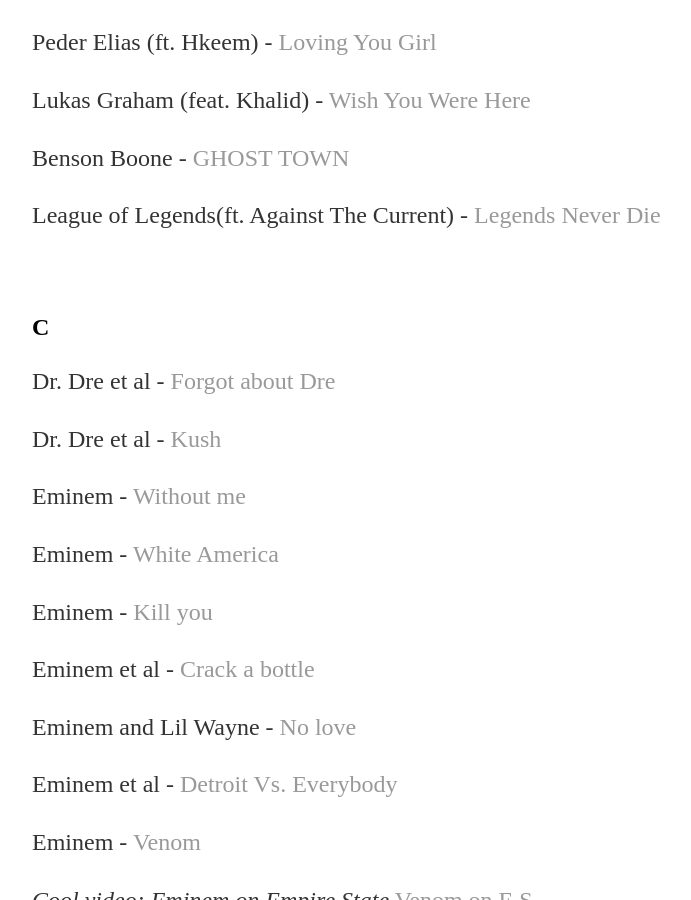
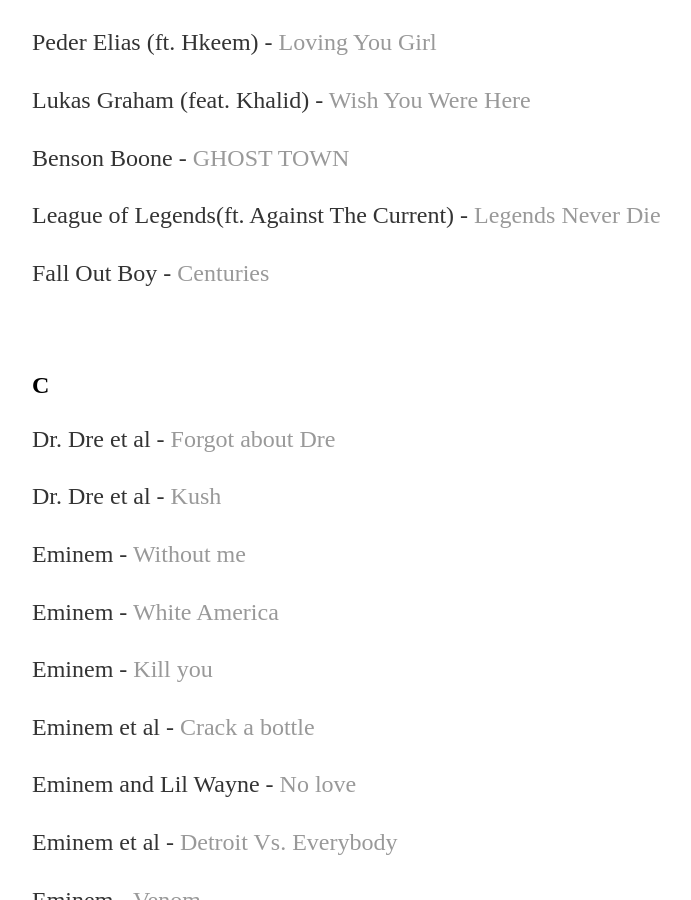
Before and after one commit to yjkweon24/yjkweon24.github.io, a Jekyll site: the page built from _posts/2018-10-23-songs-that-i-love.md, in a window 1280 px wide and 900 px high, scrolled down 14392 px. Shown: the whole window, without its empty margins (160-851 px from the left). Built offline with Jekyll 4.4.1, drawn with Linux system fonts in a browser that asks for light colours.

Commit message:
Update 2018-10-23-songs-that-i-love.md

```diff
--- a/_posts/2018-10-23-songs-that-i-love.md
+++ b/_posts/2018-10-23-songs-that-i-love.md
@@ -501,6 +501,8 @@
 
 League of Legends(ft. Against The Current) - [Legends Never Die](https://youtu.be/4Q46xYqUwZQ)
 
+Fall Out Boy - [Centuries](https://www.youtube.com/watch?v=LBr7kECsjcQ&ab_channel=FallOutBoyVEVO)
+
 <br>
 
 ## C
```
